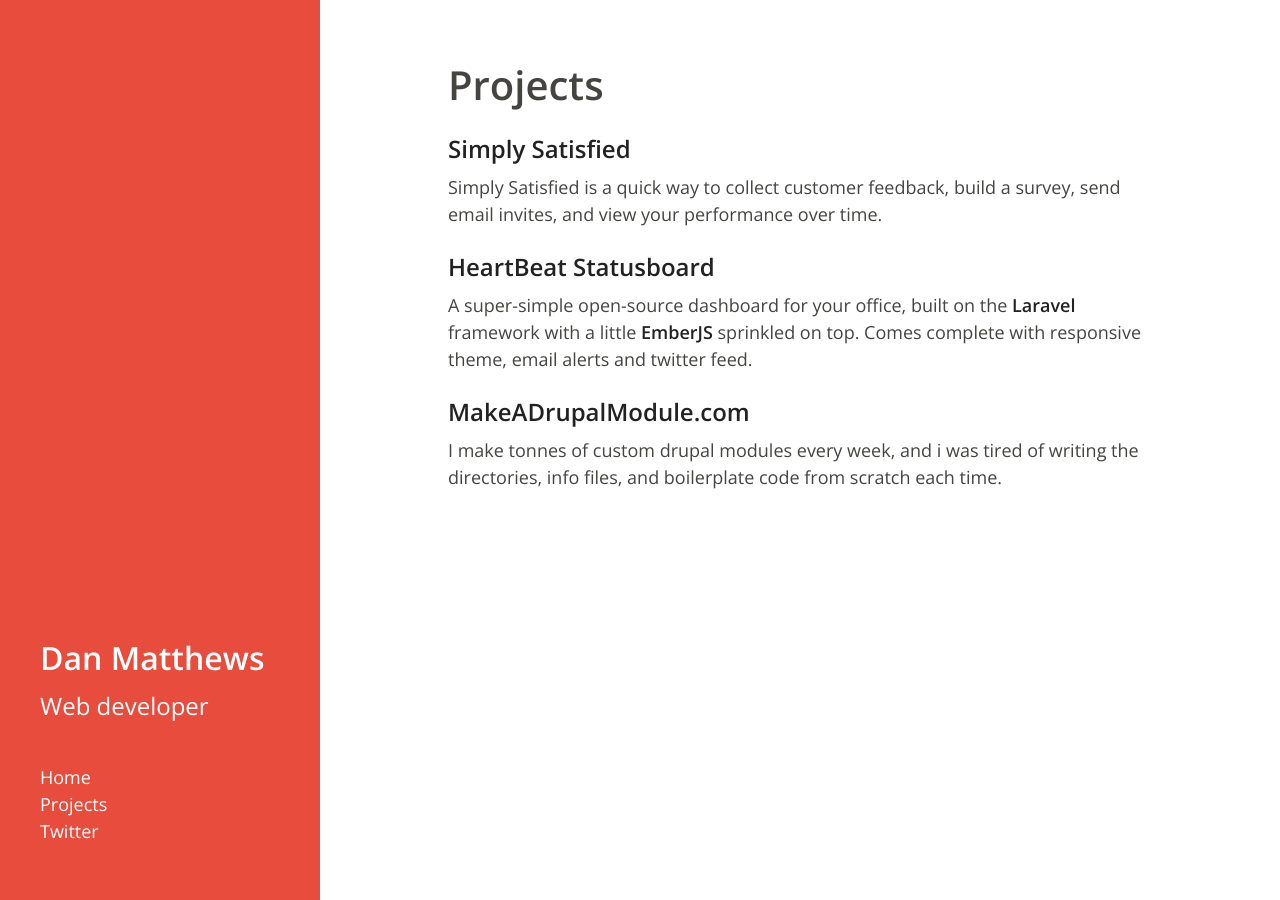
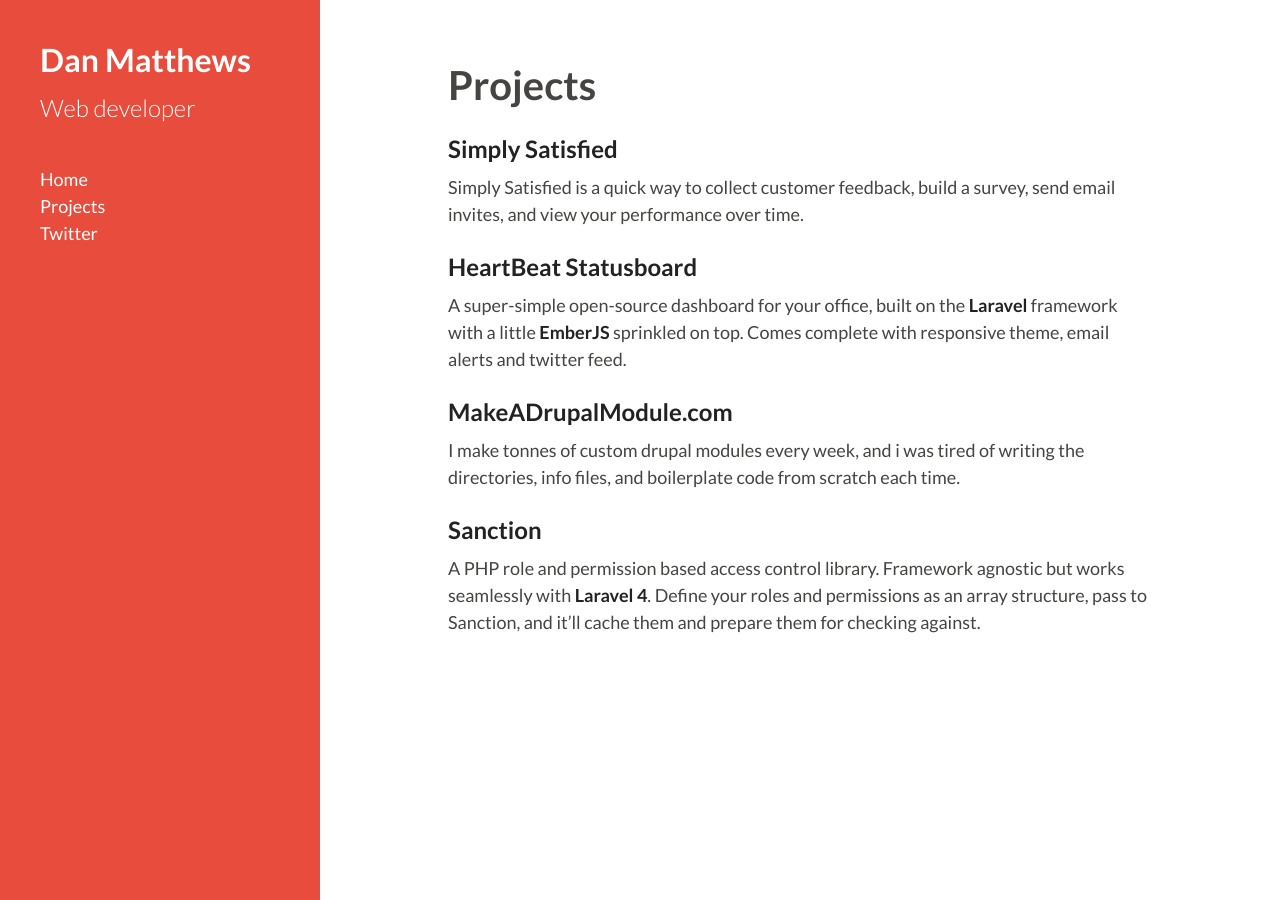
Before and after one commit to danmatthews/danmatthews.github.com, a Jekyll site: the page built from projects.md, in a window 1280 px wide. Built offline with Jekyll 4.4.1, drawn with Linux system fonts in a browser that asks for light colours; Markdown is read by kramdown in place of the engine named in the settings.

Commit message:
Added sanction to projects and new icons

```diff
--- a/_includes/head.html
+++ b/_includes/head.html
@@ -12,8 +12,7 @@
   <link rel="stylesheet" href="/public/css/hyde.css">
   <link rel="stylesheet" href="/public/css/custom.css">
   <link rel="stylesheet" href="/public/css/syntax.css">
-  <link rel="stylesheet" href="http://fonts.googleapis.com/css?family=Open+Sans:300,400italic,400,600,700|Abril+Fatface">
-
+  <link href='http://fonts.googleapis.com/css?family=Lato:300,400,700,300italic,400italic,700italic' rel='stylesheet' type='text/css'>
   <!-- Icons -->
   <link rel="apple-touch-icon-precomposed" sizes="144x144" href="/public/touch-icon-144-precomposed.png">
   <link rel="shortcut icon" href="/public/favicon.png">
--- a/projects.md
+++ b/projects.md
@@ -11,3 +11,7 @@
 
 ### [MakeADrupalModule.com](http://makeadrupalmodule.com)
 I make tonnes of custom drupal modules every week, and i was tired of writing the directories, info files, and boilerplate code from scratch each time.
+
+
+### [Sanction](https://github.com/danmatthews/sanction-php)
+A PHP role and permission based access control library. Framework agnostic but works seamlessly with [Laravel 4](http://laravel.com). Define your roles and permissions as an array structure, pass to Sanction, and it'll cache them and prepare them for checking against.
--- a/public/css/hyde.css
+++ b/public/css/hyde.css
@@ -54,7 +54,7 @@
 }
 
 body {
-  font-family: "Open Sans", Helvetica, Arial, sans-serif;
+  font-family: "Lato", Helvetica, Arial, sans-serif;
   font-size: 16px;
   line-height: 1.5;
   color: #454441;
@@ -278,7 +278,7 @@
   }
   .masthead-inner {
     position: absolute;
-    bottom: 0;
+    top: 0;
     right: 0;
     left: 0;
   }
```
Also changed, not shown: public/favicon.png, public/touch-icon-144-precomposed.png, 1 other file.
